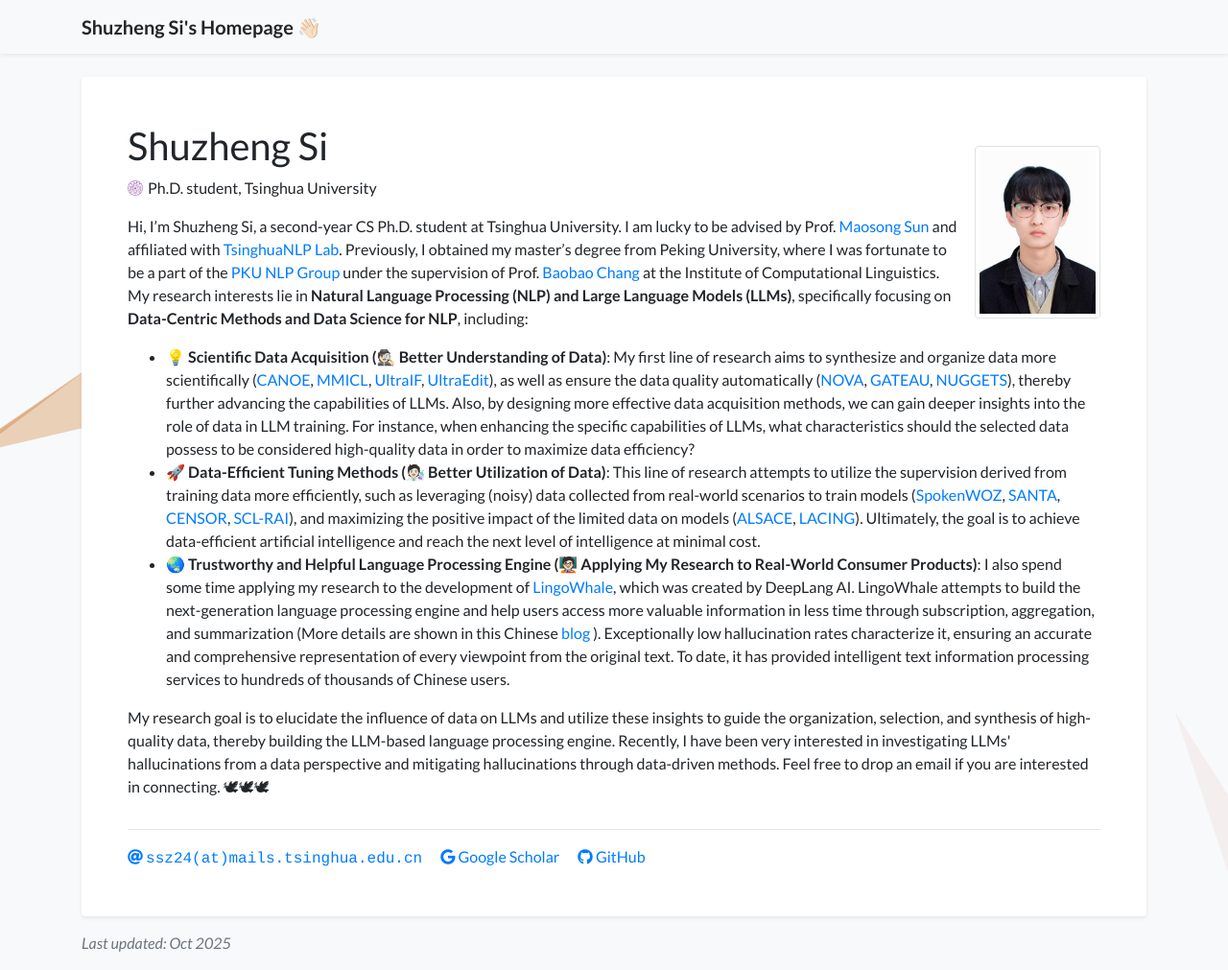
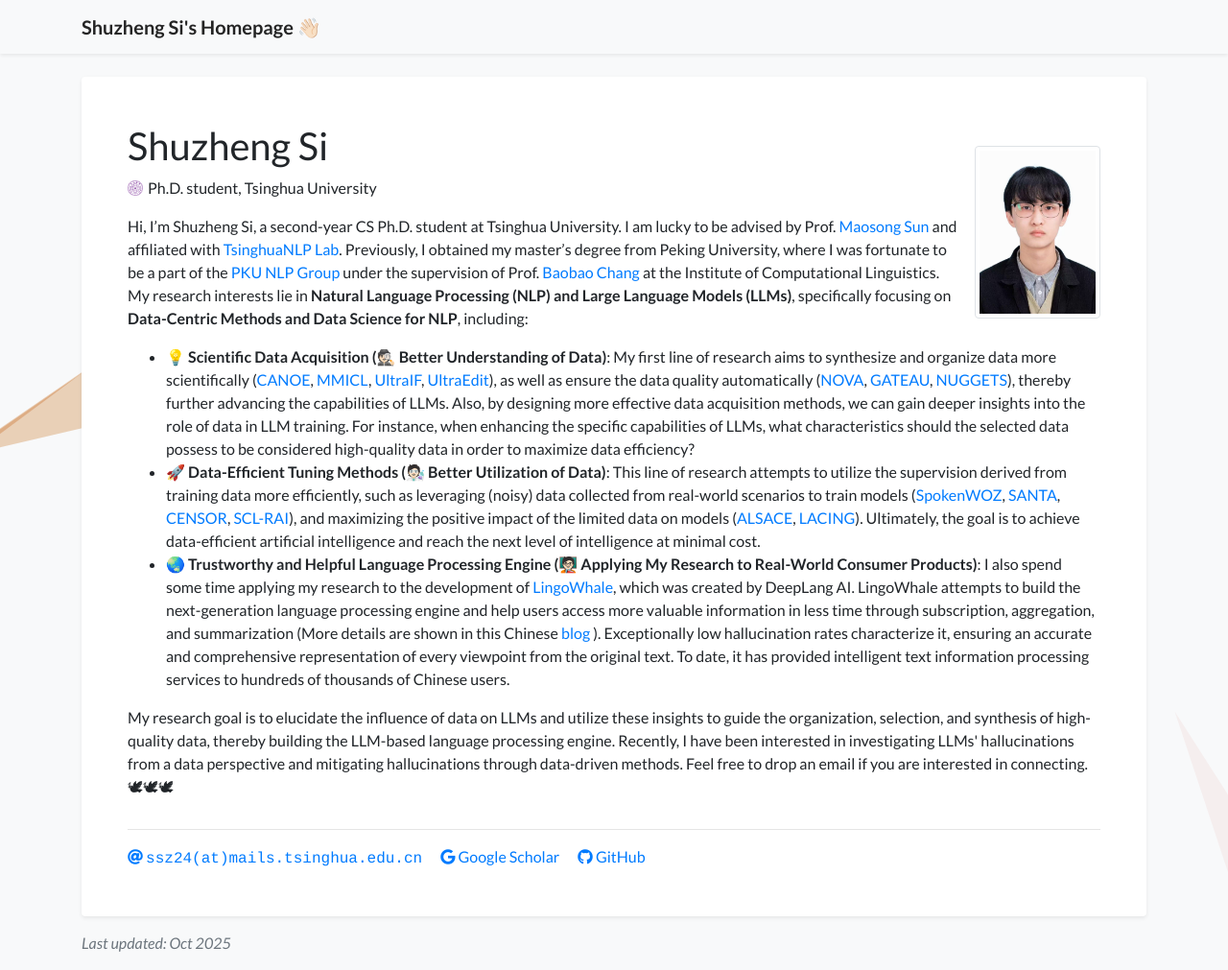
Before and after one commit to S1s-Z/s1s-z.github.io, a Jekyll site: the page built from index.html, in a window 1280 px wide and 1011 px high. Shown: the whole window at 96% size. Built offline with Jekyll 4.4.1, drawn with Linux system fonts in a browser that asks for light colours; a style sheet for code colours, icons or effects is not loaded.

Commit message:
Update profile.yml

```diff
--- a/_data/profile.yml
+++ b/_data/profile.yml
@@ -33,7 +33,7 @@
       </li>
   </ul>
 
-  My research goal is to elucidate the influence of data on LLMs and utilize these insights to guide the organization, selection, and synthesis of high-quality data, thereby building the LLM-based language processing engine. Recently, I have been very interested in investigating LLMs' hallucinations from a data perspective and mitigating hallucinations through data-driven methods. Feel free to drop an email if you are interested in connecting. 🕊🕊🕊
+  My research goal is to elucidate the influence of data on LLMs and utilize these insights to guide the organization, selection, and synthesis of high-quality data, thereby building the LLM-based language processing engine. Recently, I have been interested in investigating LLMs' hallucinations from a data perspective and mitigating hallucinations through data-driven methods. Feel free to drop an email if you are interested in connecting. 🕊🕊🕊
 
 
 
```
